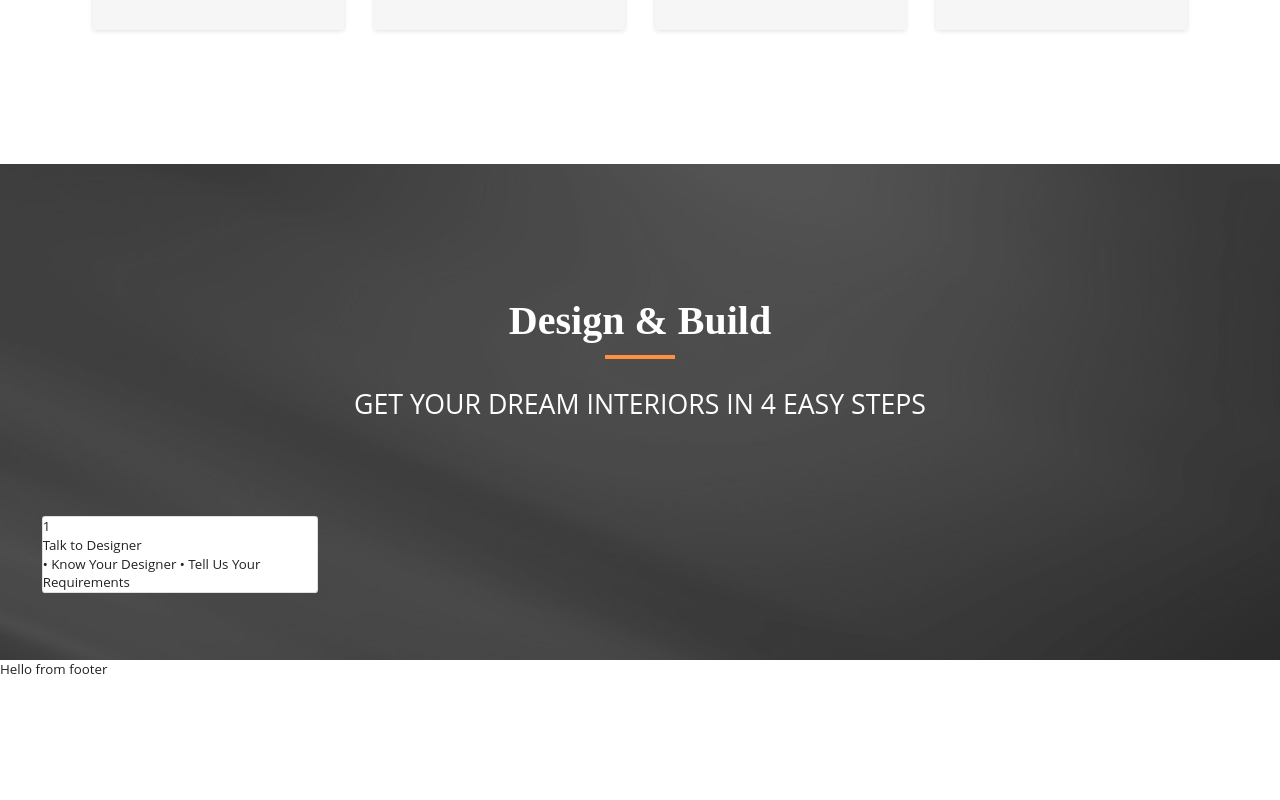
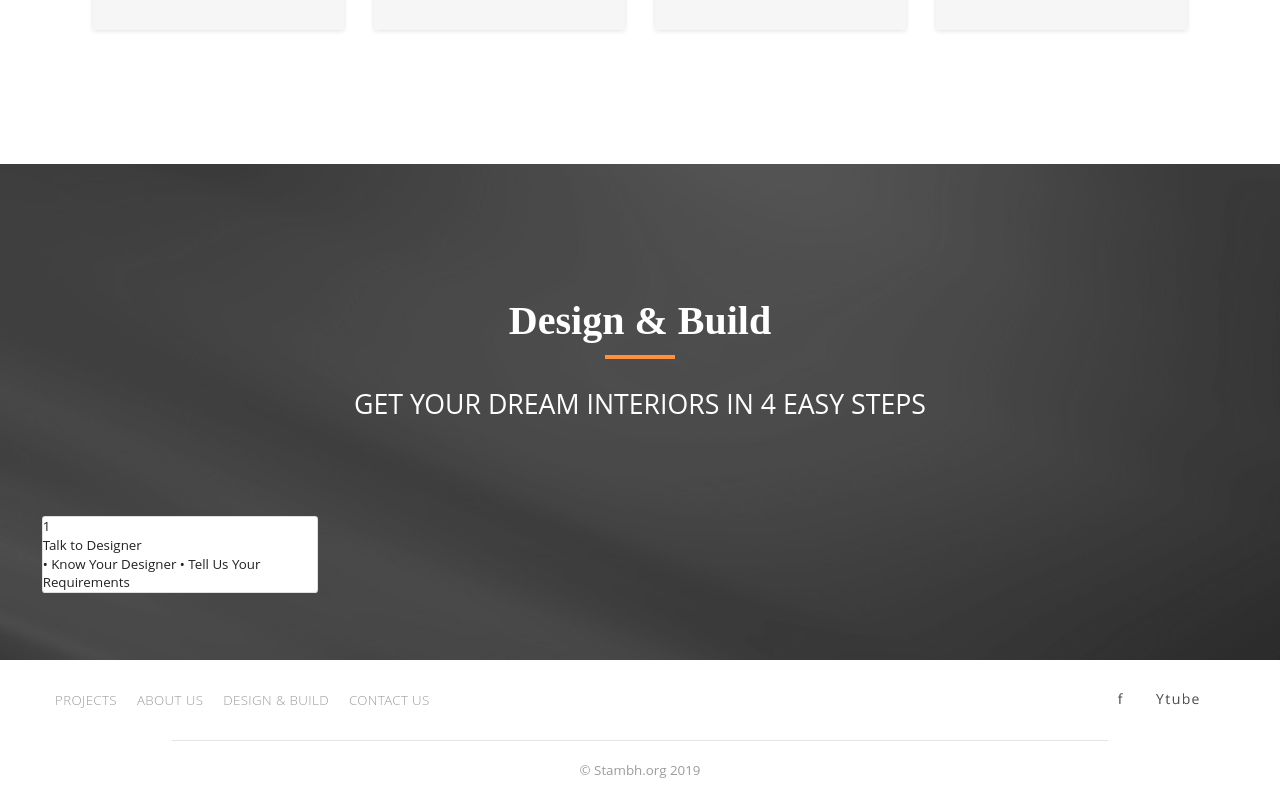
Before and after one commit to hkansal27/stambha-webapp, a React (Create React App) app: page / in a window 1280 px wide. Shown: the part 3077-3877 px from the top of the page. Before the commit the page ends 3755 px from the top, so only its background shows below. Built offline with nearby package versions, Linux system fonts and the light colour scheme.

Commit message:
added footer

```diff
--- a/src/App.css
+++ b/src/App.css
@@ -185,6 +185,82 @@ h1 {
 }
 
 /* end of navbar */
+
+
+/* Footer */
+.footer {
+  max-width: 1170px;
+  margin: 0 auto;
+}
+
+.custom-footer-center {
+  display: block;
+  color: #F8F8F8;
+}
+
+.custom-footer-links {
+  overflow: hidden;
+  transition: var(--mainTransition);
+  list-style-type: none;
+  display: flex;
+  justify-content: center;
+  margin: 20px 0;
+}
+
+.custom-footer-links a {
+  display: block;
+  text-decoration: none;
+  transition: var(--mainTransition);
+  font-size: 1rem;
+  color: #9C9C9C;
+  font-family: 'Open Sans', sans-serif;
+  font-weight: 300;
+  letter-spacing: 0.36px;
+  text-align: right;
+
+  margin-right: 10px;
+  cursor: pointer;
+}
+
+.custom-footer-links a:hover {
+  color: var(--primaryLogoColor);
+}
+
+.footer-line {
+  width: 80%;
+  margin: 0 auto;
+}
+
+.footer-copyright {
+  display: flex;
+  justify-content: center !important;
+  color: #9C9C9C;
+}
+
+@media screen and (min-width: 768px) {
+  .custom-footer-center {
+    display: flex;
+    justify-content: space-between;
+    max-width: 1170px;
+    margin: 0 auto;
+  }
+
+  .custom-footer-links {
+    height: auto;
+    display: flex;
+    align-items: center;
+  }
+
+  .custom-footer-links a {
+    padding: 0.5rem 0;
+    margin-right: 20px;
+  }
+}
+
+/* end of footer */
+
+
+
 
 /* project section */
 .project-section {
--- a/src/components/Footer.js
+++ b/src/components/Footer.js
@@ -1,9 +1,47 @@
 import React from 'react'
+import { Link } from 'react-router-dom';
 
 export default function Footer() {
     return (
-        <div>
-            Hello from footer
+        <div className="footer">
+            <div className="custom-footer-center">
+                <ul className="custom-footer-links">
+                    <li>
+                        <Link to="/">PROJECTS</Link>
+                    </li>
+                    <li>
+                        <Link to="/about">ABOUT US</Link>
+                    </li>
+                    <li>
+                        <Link to="/" >DESIGN & BUILD</Link>
+                    </li>
+                    <li>
+                        <Link to="/" >CONTACT US</Link>
+                    </li>
+                </ul>
+                <ul className="custom-footer-links">
+                    <li>
+                        <a target="_blank" rel="noopener noreferrer" href="https://www.facebook.com/pg/stambhadesign/posts/?ref=page_internal&mt_nav=0">
+                            <img src="/images/icons/facebook.png" alt="facebook icon" className="social-media-icon"/>
+                        </a>
+                    </li>
+                    <li>
+                        <a target="_blank" rel="noopener noreferrer" href="https://www.youtube.com/channel/UCWtKGArml6QrqdhiGxOCyPQ">
+                            <img src="/images/icons/youtube.png" alt="youtube icon" className="social-media-icon"/>
+                        </a>
+                    </li>
+                </ul>
+            </div>
+
+            <hr className="footer-line"/>
+
+            <div className="custom-footer-center footer-copyright">
+                <ul className="custom-footer-links">
+                    <li>
+                        © Stambh.org 2019
+                    </li>
+                </ul>
+            </div>
         </div>
     )
 }
```
